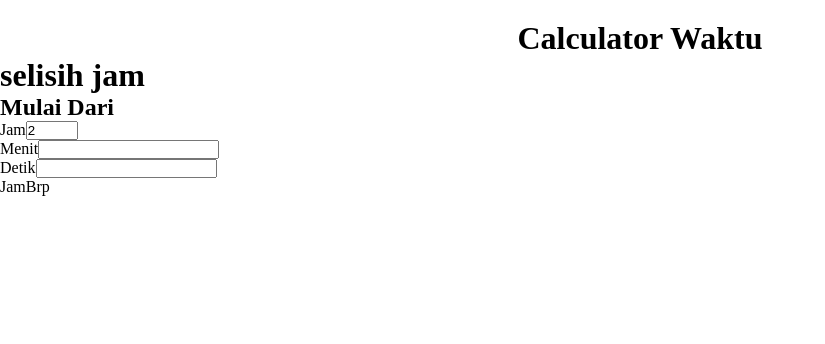
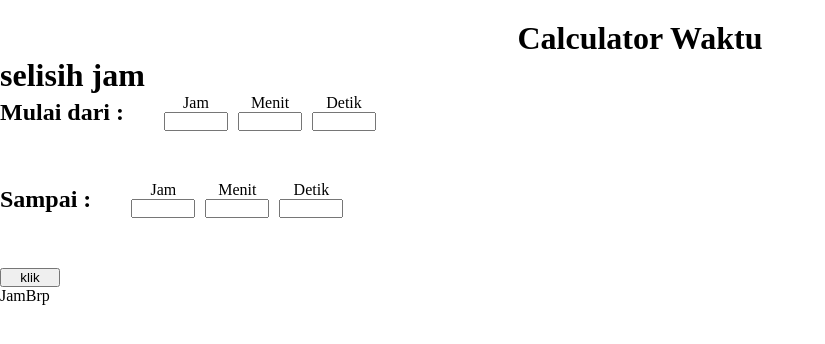
Before and after one commit to yasashi23/Project-nextjs, a Next.js app: page / in a window 1280 px wide. Shown: the top 344 px of the page, without its empty margins (0-825 px from the left). Built offline with nearby package versions, Linux system fonts and the light colour scheme.

Commit message:
up 7/4 15:51

```diff
--- a/components/Selisih-jam/JamS.js
+++ b/components/Selisih-jam/JamS.js
@@ -1,42 +1,163 @@
 import styled from "styled-components"
+import { useState } from "react"
 
 
 
 export default function JamS() {
+        const [setJam, setJamVal] = useState('')
+        const [setMenit, setMenitVal] = useState('')
+        const [setDetik, setDetikVal] = useState('')
+        // untuk sampainya
+        const [setJamS, setJamValS] = useState('')
+        const [setMenitS, setMenitValS] = useState('')
+        const [setDetikS, setDetikValS] = useState('')
+    // HANDLE NYA
+    function handleJ(e) {
+        let dat = e.target.value
+            setJamVal(dat)
+    }
+    function handleM(e){
+        setMenitVal(e.target.value)
+    }
+    function handleD(e){
+        setDetikVal(e.target.value)
+    }
+
+    // HANDLE untuk yang sampai
+    function handleJs(e) {
+        let dat = e.target.value
+            setJamValS(dat)
+    }
+    function handleMs(e){
+        setMenitValS(e.target.value)
+    }
+    function handleDs(e){
+        setDetikValS(e.target.value)
+    }
+
+
+    // function untuk yang Mulai Dari
+    function cekJam(i) {
+        if(i > 23 || i.length > 2) {
+            setJamVal("23")
+            return "23"
+        }else{
+            return i
+        }
+    }
+
+    function cekMenit(i) {
+        if(i > 59 || i.length > 2) {
+            setMenitVal("59")
+            return "59"
+        }else{
+            return i
+        }
+    }
+
+    function cekDetik(i){
+        if(i > 59 || i.length > 2) {
+            setDetikVal("59")
+            return "59"
+        }else{
+            return i
+        }
+    }
+
+    // FUNCTION UNTUK YANG SAMPAI
+    function cekJamS(i) {
+        if(i > 23 || i.length > 2) {
+            setJamValS("23")
+            return "23"
+        }else{
+            return i
+        }
+    }
+
+    function cekMenitS(i) {
+        if(i > 59 || i.length > 2) {
+            setMenitValS("59")
+            return "59"
+        }else{
+            return i
+        }
+    }
+
+    function cekDetikS(i){
+        if(i > 59 || i.length > 2) {
+            setDetikValS("59")
+            return "59"
+        }else{
+            return i
+        }
+    }
+
   return (
     <Mycontain>
         <h1>selisih jam</h1>
-        <form action="" method="post">
-            <div className="mulai">
-                <h2>Mulai Dari</h2>
+        <form action="" method="post" className="frm">
+            <div className="Sls mulai">
+                <h2>Mulai dari :</h2>
                 <div className="inp">
                 <label htmlFor="Jam">Jam</label>
-                <input type="number" name="Jam" id="Jam" value="2" min="1" max="24"/>
+                <input type="number" name="Jam" id="Jam" value={cekJam(setJam)} min="0" max="24" required onChange={handleJ}/>
                 </div>
                 <div className="inp">
                 <label htmlFor="Menit">Menit</label>
-                <input type="number" name="Menit" id="Menit" value="" />
+                <input type="number" name="Menit" id="Menit" value={cekMenit(setMenit)} min="0" max="59" required onChange={handleM}/>
                 </div>
                 <div className="inp">
-                <label htmlFor="">Detik</label>
-                <input type="text" name="Detik" id="Detik" value="" />
+                <label htmlFor="Detik">Detik</label>
+                <input type="number" name="Detik" id="Detik" value={cekDetik(setDetik)} min="0" max="59" required onChange={handleD}/>
                 </div>
             </div>
-            <div className="sampai"></div>
+        {/*  SAMPAI  */}
+            <div className="Sls sampai">
+                <h2>Sampai :</h2>
+                <div className="inp">
+                <label htmlFor="JamS">Jam</label>
+                <input type="number" name="JamS" id="JamS" value={cekJamS(setJamS)} min="0" max="24" required onChange={handleJs}/>
+                </div>
+                <div className="inp">
+                <label htmlFor="MenitS">Menit</label>
+                <input type="number" name="MenitS" id="MenitS" value={cekMenitS(setMenitS)} min="0" max="59" required onChange={handleMs}/>
+                </div>
+                <div className="inp">
+                <label htmlFor="DetikS">Detik</label>
+                <input type="number" name="DetikS" id="DetikS" value={cekDetikS(setDetikS)} min="0" max="59" required onChange={handleDs}/>
+                </div>
+            </div>
+                <button type="submit">klik</button>
         </form>
     </Mycontain>
   )
 }
 
 const Mycontain = styled.div`
-${'' /* .inp{
+.frm{
+display:flex;
+flex-direction:column;
+gap: 50px;
+button{
+    width: 60px;
+}
+}
+.Sls{
+    h2{
+        margin-right:30px;
+    }
     display:flex;
-    flex-direction:column;
     align-items:center;
-    justify-content:center;
-    ${'' /* input{
-        width:61px;
-        height:34px;
-    } */}
-} */}
+    gap:10px;
+    .inp{
+        display:flex;
+        flex-direction:column;
+        align-items:center;
+        justify-content: center;
+        input{
+            width:60px;
+            text-align:center;
+        }
+    }
+}
 `
```
